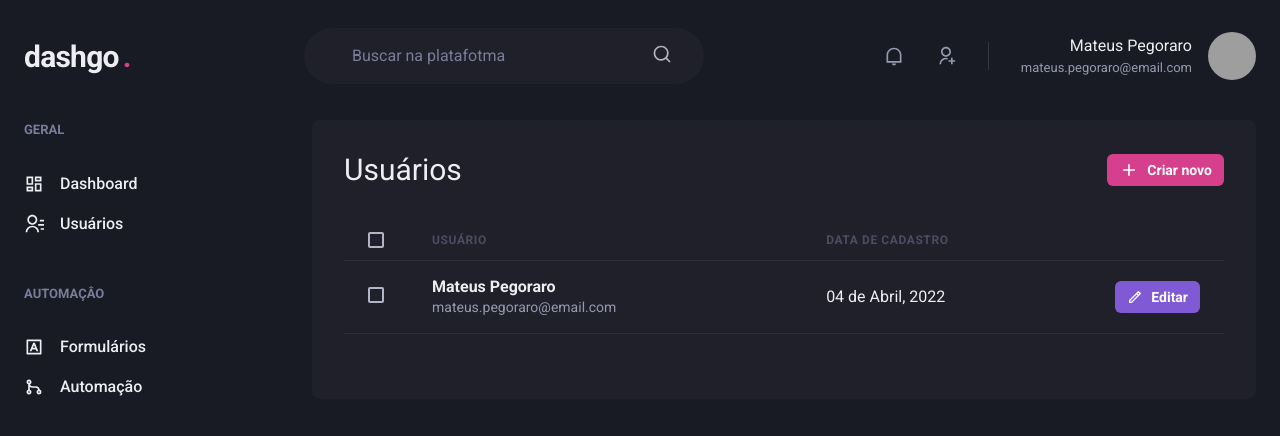
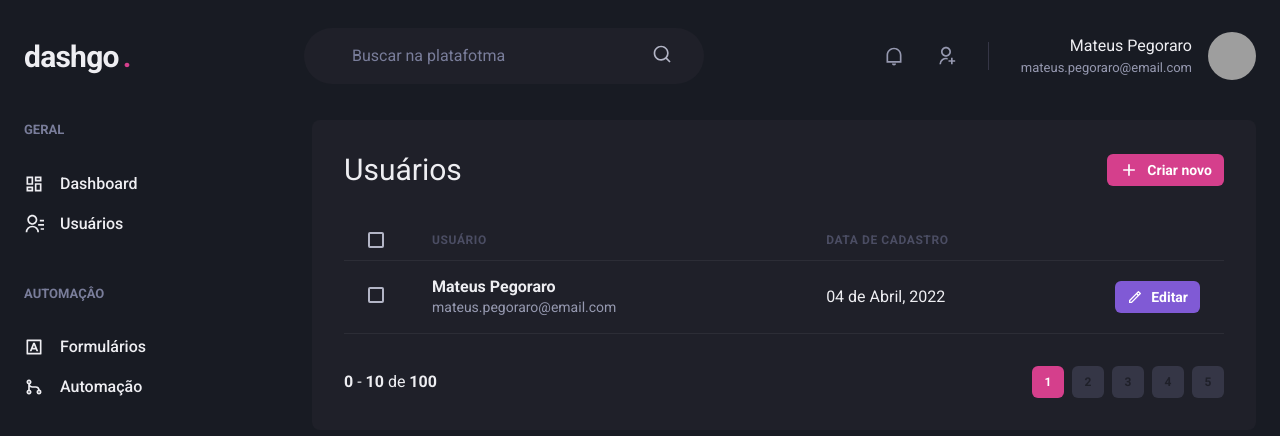
Before and after one commit to mateuspegoraro/dashgo, a Next.js app: page /users in a window 1280 px wide. Shown: the top 436 px of the page. Built offline with nearby package versions, Linux system fonts and the light colour scheme; grey boxes are pictures that could not be loaded.

Commit message:
Componente: Pagination

```diff
--- /dev/null
+++ b/src/components/Pagination.tsx
@@ -0,0 +1,80 @@
+import { Box, Button, HStack } from "@chakra-ui/react";
+
+export function Pagination(){
+    return (
+        <HStack
+            mt="8"
+            justify="space-between"
+            align="center"
+            spacing="6"
+        >
+            <Box>
+                <strong>0</strong> - <strong>10</strong> de <strong>100</strong>
+            </Box>
+            <HStack
+                direction="row"
+                spacing="2"
+            >
+                <Button
+                    size="sm"
+                    fontSize="xs"
+                    width="4"
+                    colorScheme="pink"
+                    disabled
+                    _disabled={
+                        {
+                            bgColor: 'pink.500',
+                            cursor: 'default',
+                        }
+                    }
+                >
+                    1
+                </Button>
+                <Button
+                    size="sm"
+                    fontSize="xs"
+                    width="4"
+                    bgColor="gray.700"
+                    _hover={{
+                        bg: 'gray.500'
+                    }}
+                >
+                    2
+                </Button>
+                <Button
+                    size="sm"
+                    fontSize="xs"
+                    width="4"
+                    bgColor="gray.700"
+                    _hover={{
+                        bg: 'gray.500'
+                    }}
+                >
+                    3
+                </Button>
+                <Button
+                    size="sm"
+                    fontSize="xs"
+                    width="4"
+                    bgColor="gray.700"
+                    _hover={{
+                        bg: 'gray.500'
+                    }}
+                >
+                    4
+                </Button>
+                <Button
+                    size="sm"
+                    fontSize="xs"
+                    width="4"
+                    bgColor="gray.700"
+                    _hover={{
+                        bg: 'gray.500'
+                    }}
+                >
+                    5
+                </Button>
+            </HStack>
+        </HStack>
+    )
+}
--- a/src/pages/users/index.tsx
+++ b/src/pages/users/index.tsx
@@ -1,6 +1,7 @@
 import { Box, Button, Checkbox, Flex, Heading, Icon, Table, Tbody, Td, Text, Th, Thead, Tr } from "@chakra-ui/react";
 import { RiAddLine, RiPencilLine } from "react-icons/ri";
 import { Header } from '../../components/Header';
+import { Pagination } from "../../components/Pagination";
 import { Sidebar } from '../../components/Sidebar'
 
 export default function UserList(){
@@ -72,6 +73,7 @@
 
                         </Tbody>
                     </Table>
+                    <Pagination />
                 </Box>
             </Flex>
         </Box>
```
